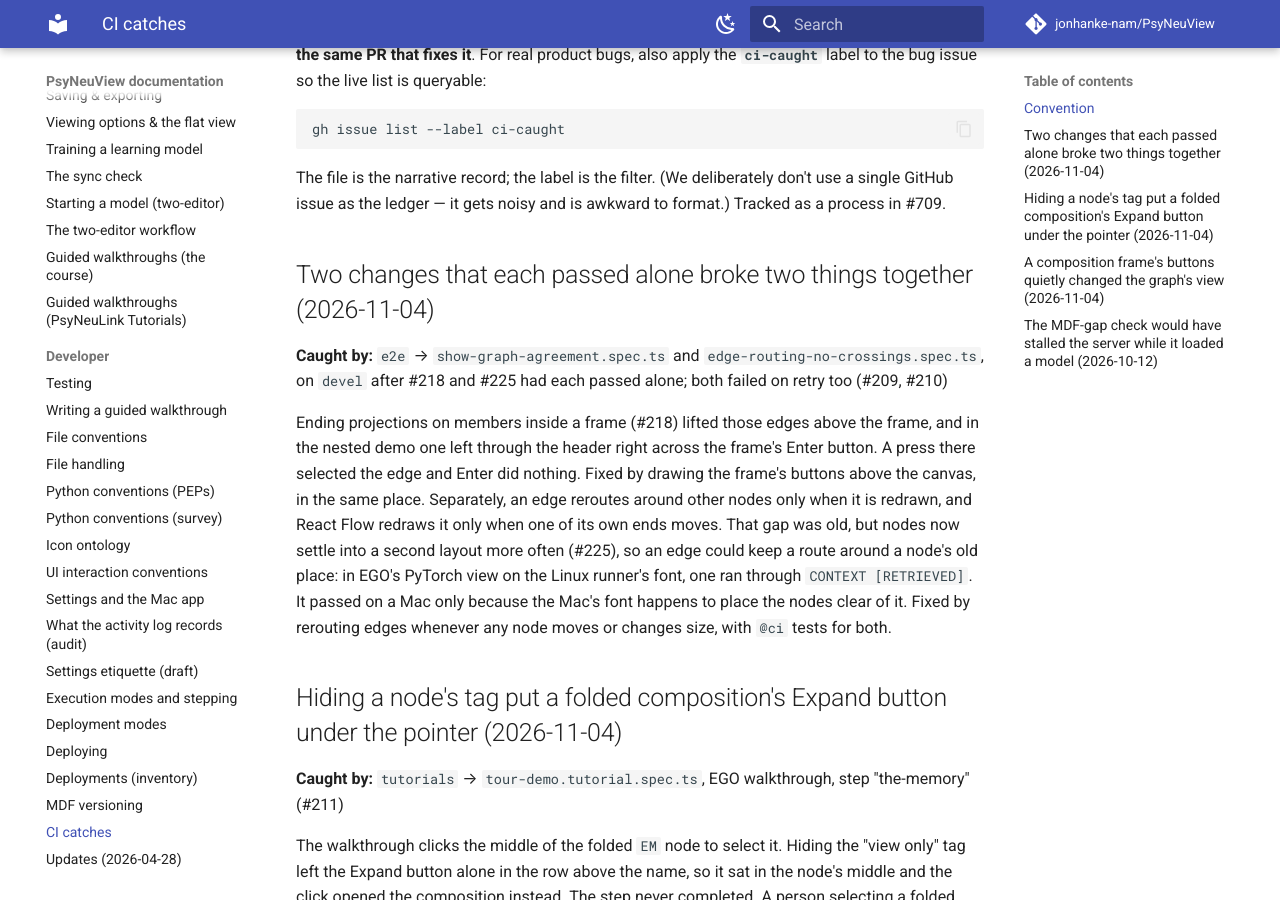
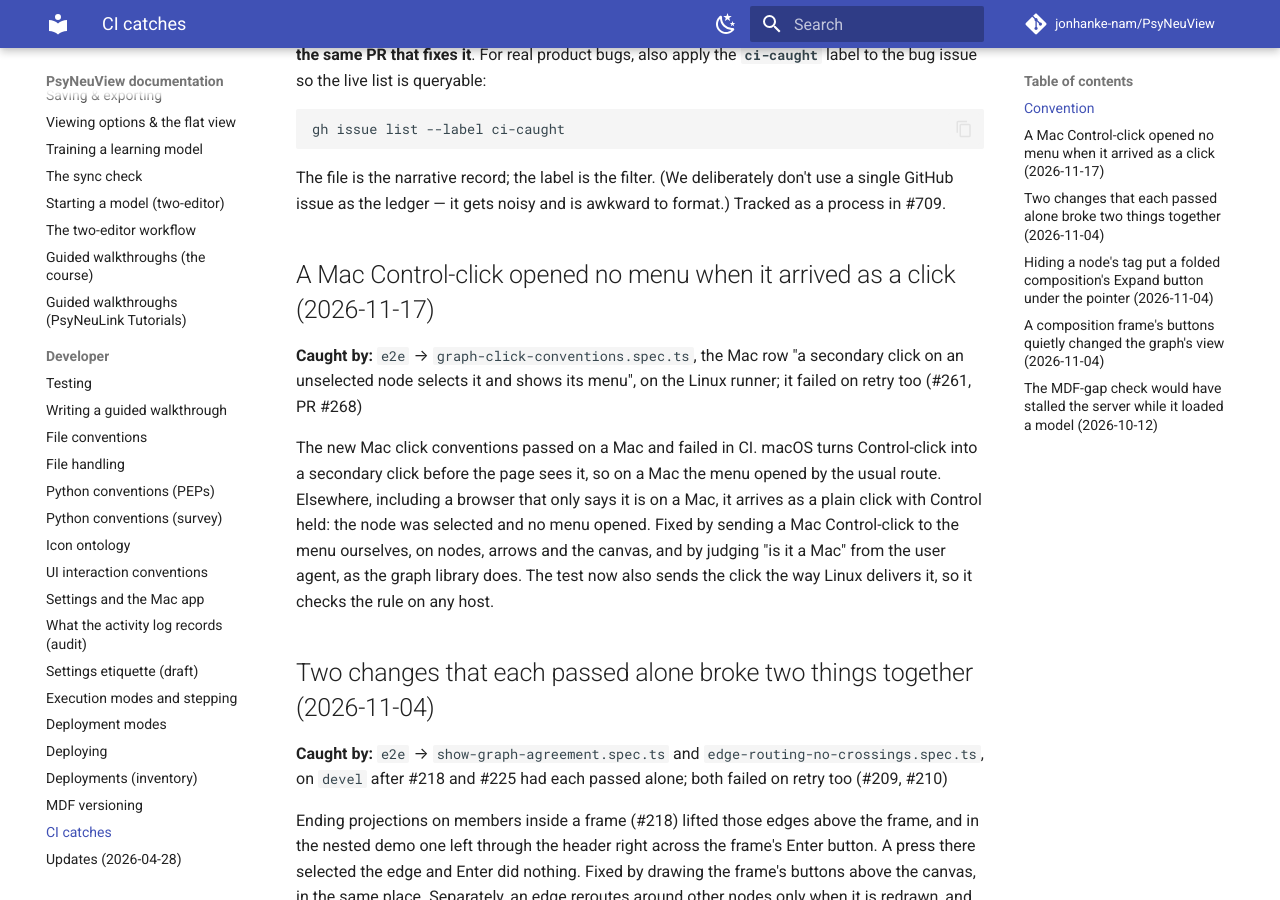
Before and after one commit to jonhanke-nam/PsyNeuView, an MkDocs documentation site: the page built from docs/ci/catches.md, in a window 1280 px wide and 900 px high, scrolled down 414 px. Built offline with MkDocs 1.6.1 and Material for MkDocs 9.7.7, drawn with Linux system fonts in a browser that asks for light colours; comment, search, counter and statistics services are not loaded.

Commit message:
CI catches: a Mac Control-click arriving as a click (#261)
Co-Authored-By: Claude Opus 5.5 <noreply@anthropic.com>

```diff
--- a/docs/ci/catches.md
+++ b/docs/ci/catches.md
@@ -21,6 +21,21 @@ The file is the narrative record; the label is the filter. (We deliberately
 don't use a single GitHub issue as the ledger — it gets noisy and is awkward to
 format.) Tracked as a process in #709.
 
+
+## A Mac Control-click opened no menu when it arrived as a click (2026-11-17)
+
+**Caught by:** `e2e` → `graph-click-conventions.spec.ts`, the Mac row "a
+secondary click on an unselected node selects it and shows its menu", on the
+Linux runner; it failed on retry too (#261, PR #268)
+
+The new Mac click conventions passed on a Mac and failed in CI. macOS turns
+Control-click into a secondary click before the page sees it, so on a Mac the
+menu opened by the usual route. Elsewhere, including a browser that only says
+it is on a Mac, it arrives as a plain click with Control held: the node was
+selected and no menu opened. Fixed by sending a Mac Control-click to the menu
+ourselves, on nodes, arrows and the canvas, and by judging "is it a Mac" from
+the user agent, as the graph library does. The test now also sends the click
+the way Linux delivers it, so it checks the rule on any host.
 
 ## Two changes that each passed alone broke two things together (2026-11-04)
 
```
